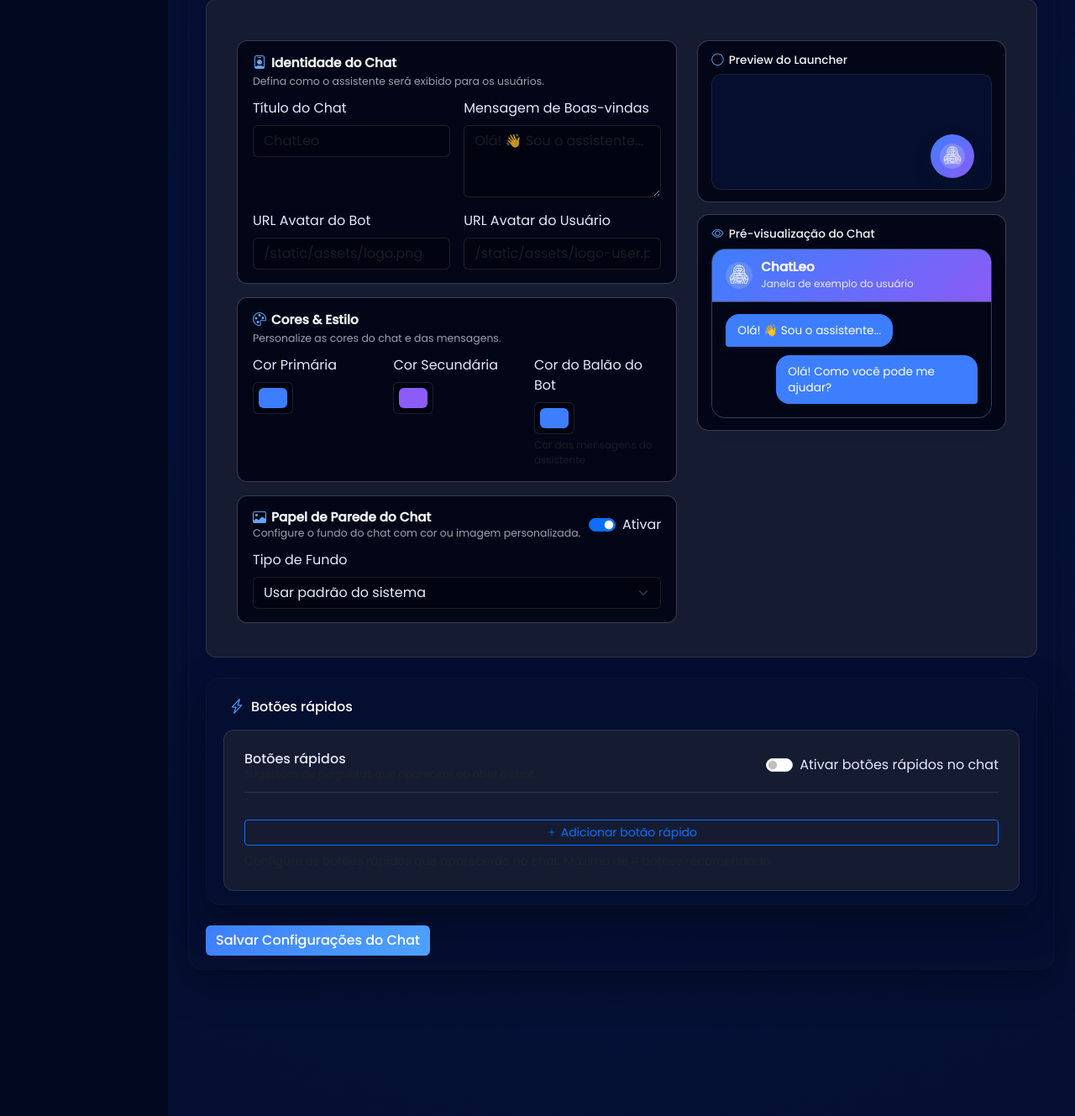
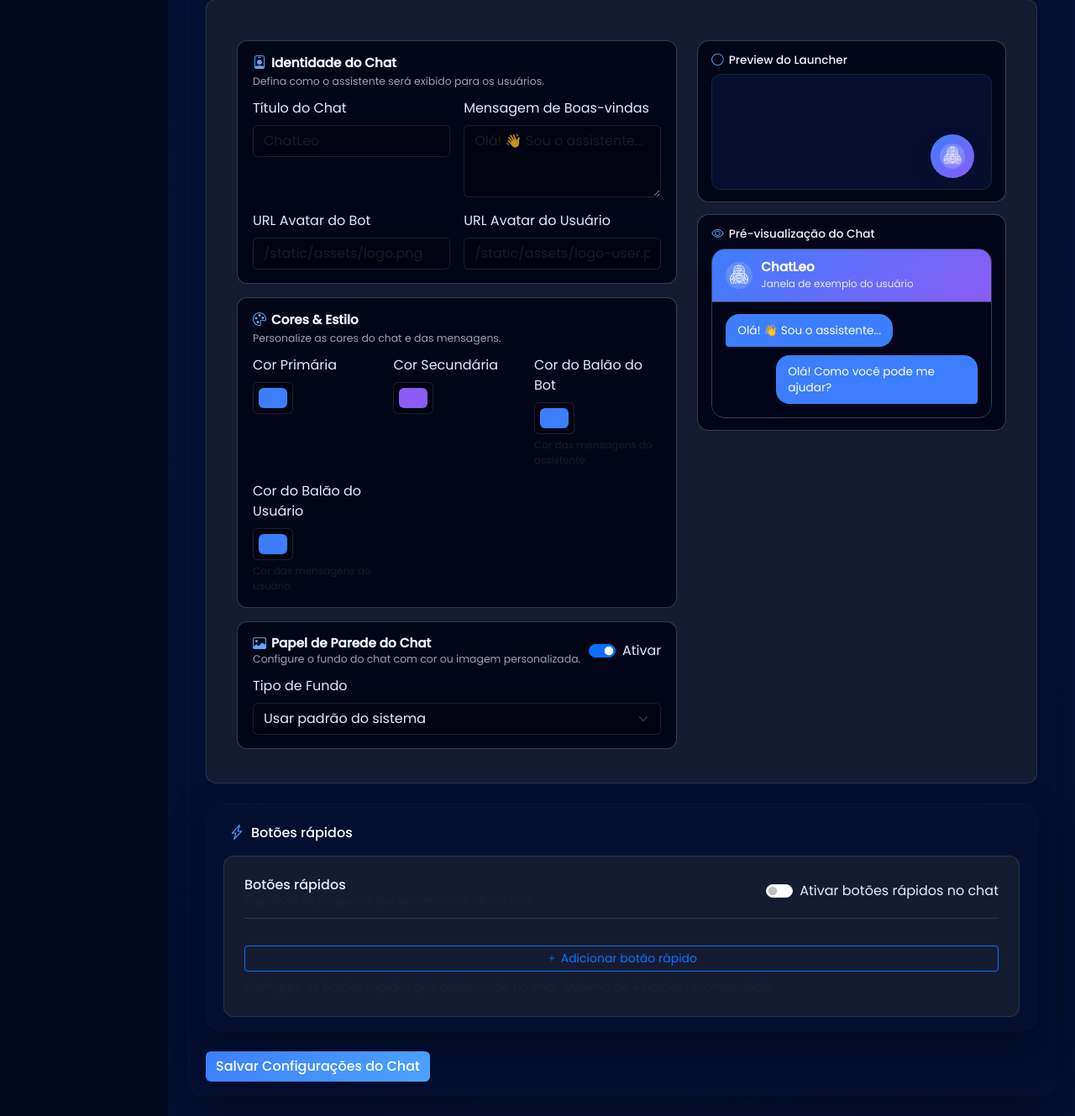
Before and after one commit to moaaskt/ChatJovemProgramador-staging, a Flask app: template templates/admin/settings.html in a window 1280 px wide. Shown: the part 589-1918 px from the top of the page at 84% size. Run offline with Flask 3, Linux system fonts and the light colour scheme; the template is opened without the code that fills it, so the values that code supplies are empty; some libraries are stand-ins or nearby versions.

Commit message:
feat(chat): add user bubble color customization in settings
- Introduced a new color input for customizing the user message bubble color in the admin settings.
- Updated JavaScript to apply the selected user bubble color dynamically, with a fallback to the primary color.
- Modified CSS to utilize the new user bubble color variable for improved visual consistency in the chat interface.

```diff
--- a/app.py
+++ b/app.py
@@ -357,6 +357,10 @@
             "bot_bubble_color",
             chat_cfg.get("primary_color", "#3D7EFF"),
         ),
+        "user_bubble_color": chat_cfg.get(
+            "user_bubble_color",
+            chat_cfg.get("primary_color", "#3D7EFF"),
+        ),
         "quick_actions_enabled": quick_actions_enabled,
         "quick_actions": quick_actions,
         # Novos campos de papel de parede
--- a/static/css/admin.css
+++ b/static/css/admin.css
@@ -1354,7 +1354,7 @@
   max-width: 80%;
   padding: 10px 14px;
   border-radius: 16px 16px 4px 16px; /* canto inferior DIREITO mais reto */
-  background: var(--chat-preview-primary);
+  background: var(--chat-preview-user-bubble-color, var(--chat-preview-primary));
   color: #ffffff;
   box-shadow: 0 4px 10px rgba(15, 23, 42, 0.25);
   font-size: 0.85rem;
--- a/static/css/style.css
+++ b/static/css/style.css
@@ -508,7 +508,7 @@
 }
 
 .user-message .message-bubble {
-    background: var(--chat-primary, #3D7EFF);
+    background: var(--chat-user-bubble-color, var(--chat-primary, #3D7EFF));
     color: white;
 }
 
--- a/templates/admin/settings.html
+++ b/templates/admin/settings.html
@@ -155,6 +155,18 @@
                             <input type="color" id="bot-bubble-color" class="form-control form-control-color" value="#3D7EFF">
                             <small class="text-muted d-block mt-1" style="font-size: 0.75rem;">
                                 Cor das mensagens do assistente
+                            </small>
+                        </div>
+                        <div class="col-md-4">
+                            <label for="user-bubble-color" class="form-label">Cor do Balão do Usuário</label>
+                            <input
+                                type="color"
+                                id="user-bubble-color"
+                                class="form-control form-control-color"
+                                value="#3D7EFF"
+                            >
+                            <small class="text-muted d-block mt-1" style="font-size: 0.75rem;">
+                                Cor das mensagens do usuário
                             </small>
                         </div>
                     </div>
@@ -369,9 +381,13 @@
     const botBubbleColorInput = document.getElementById("bot-bubble-color");
     const botBubbleColor = (botBubbleColorInput && botBubbleColorInput.value) || primary;
 
+    const userBubbleColorInput = document.getElementById("user-bubble-color");
+    const userBubbleColor = (userBubbleColorInput && userBubbleColorInput.value) || primary;
+
     previewRoot.style.setProperty("--chat-preview-primary", primary);
     previewRoot.style.setProperty("--chat-preview-secondary", secondary);
     previewRoot.style.setProperty("--chat-preview-bot-bubble-color", botBubbleColor);
+    previewRoot.style.setProperty("--chat-preview-user-bubble-color", userBubbleColor);
 
     // Aplicar papel de parede na pré-visualização
     const bgEnabledInput = document.getElementById("chat-background-enabled");
@@ -660,6 +676,15 @@
                     }
                 }
 
+                // Carregar cor do balão do usuário
+                const userBubbleColorInput = document.getElementById("user-bubble-color");
+                if (userBubbleColorInput && data.chat) {
+                    userBubbleColorInput.value =
+                        data.chat.user_bubble_color ||
+                        data.chat.primary_color ||
+                        "#3D7EFF";
+                }
+
                 // Carregar configurações de papel de parede
                 const chatBgEnabled = data.chat.chat_background_enabled !== undefined
                     ? data.chat.chat_background_enabled
@@ -794,6 +819,7 @@
         "chat-background-color",
         "chat-background-image-url",
         "bot-bubble-color",
+        "user-bubble-color",
     ];
 
     previewFields.forEach(function (id) {
@@ -876,6 +902,7 @@
     const quickActions = collectQuickActionsFromForm();
 
     const botBubbleColorInput = document.getElementById("bot-bubble-color");
+    const userBubbleColorInput = document.getElementById("user-bubble-color");
 
     const chatConfig = {
         chat_title: document.getElementById("chat-title").value,
@@ -886,6 +913,9 @@
         secondary_color: document.getElementById("secondary-color").value,
         bot_bubble_color: botBubbleColorInput && botBubbleColorInput.value
             ? botBubbleColorInput.value
+            : document.getElementById("primary-color").value,
+        user_bubble_color: userBubbleColorInput && userBubbleColorInput.value
+            ? userBubbleColorInput.value
             : document.getElementById("primary-color").value,
         quick_actions_enabled: quickActionsEnabled,
         quick_actions: quickActions,
```
Also changed, not shown: static/js/script.js (+7 -0 lines).
